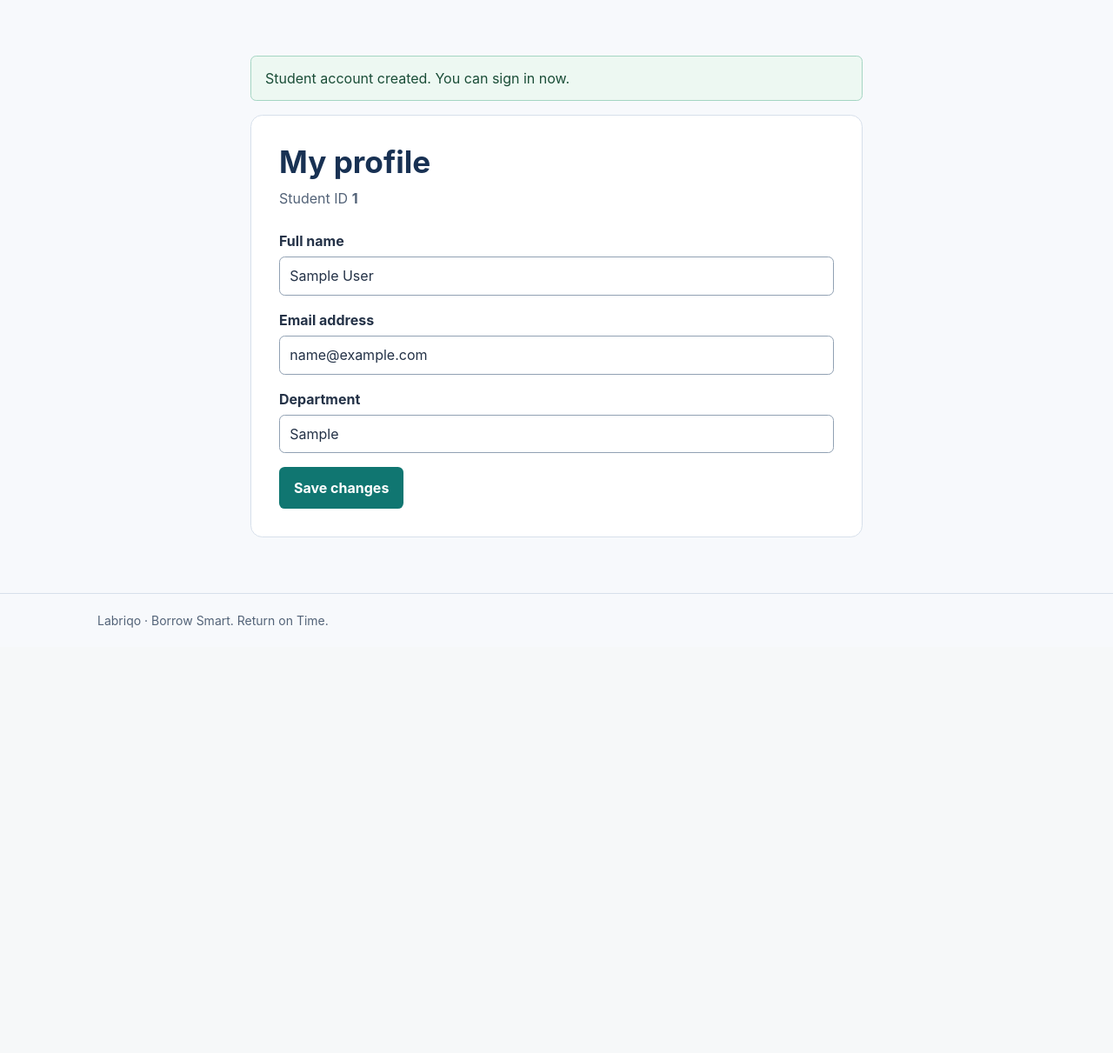
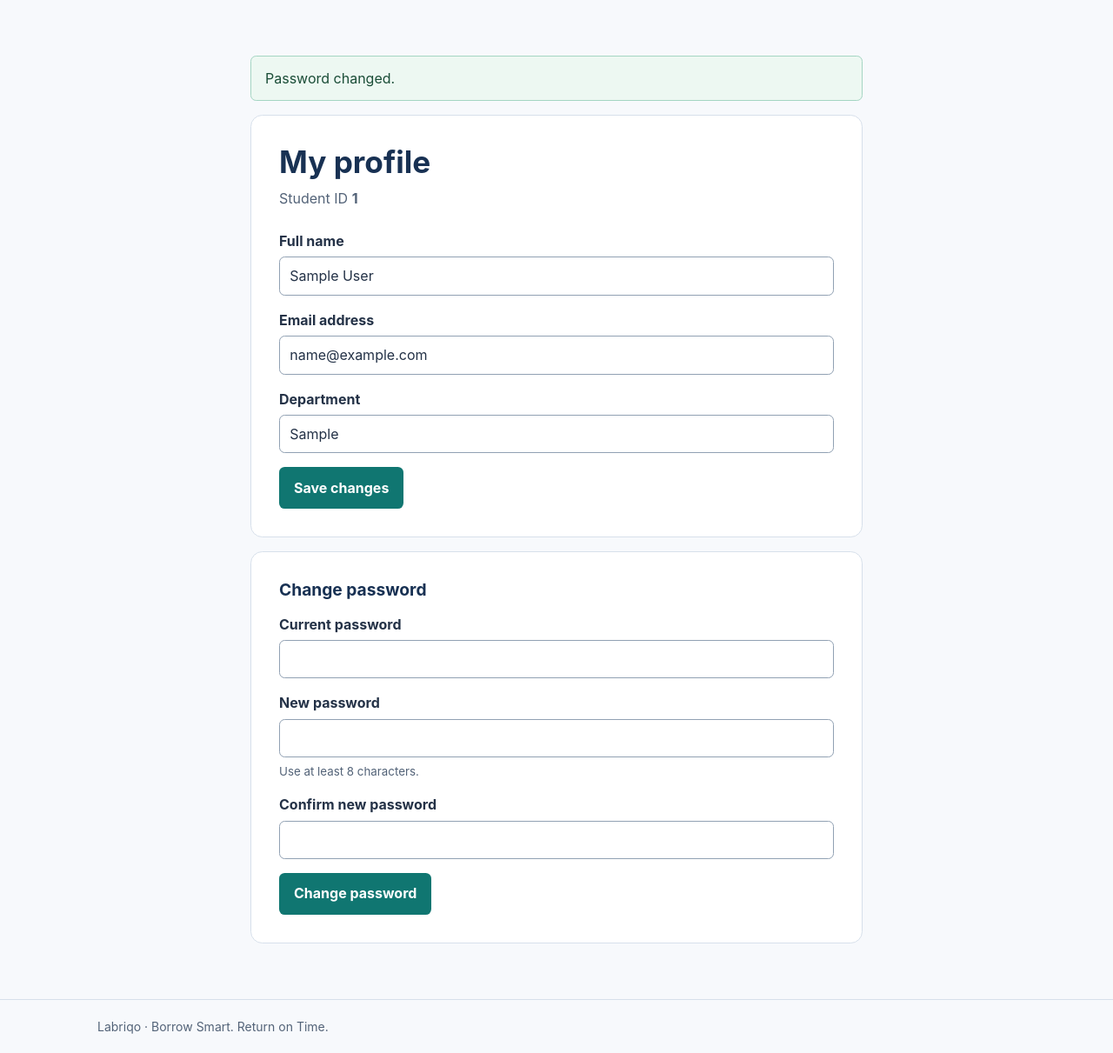
Before and after one commit to vishnu-tharan/Labriqo, a PHP site: page /student/profile.php in a window 1280 px wide. Shown: the part 65-1276 px from the top of the page at 87% size. Before the commit the page ends 787 px from the top, so only its background shows below. Run offline with PHP 8.4, Linux system fonts and the light colour scheme; the visitor is signed in with stand-in values (Sample User, id 1); tables that the repository leaves empty hold one stand-in row (values such as "Sample post").

Commit message:
Add password change

```diff
--- a/includes/auth.php
+++ b/includes/auth.php
@@ -139,3 +139,40 @@ function profileErrors(string $name, string $email, string $department): array
 
     return $errors;
 }
+
+
+function changePassword(int $userId, string $currentPassword, string $newPassword, string $confirmation): array
+{
+    if (!mb_check_encoding($newPassword, 'UTF-8') || mb_strlen($newPassword, 'UTF-8') < 8
+        || strlen($newPassword) > 72 || str_contains($newPassword, "\0")) {
+        return ['Use a new password with at least 8 characters and at most 72 bytes.'];
+    }
+
+    if ($newPassword !== $confirmation) {
+        return ['The new passwords do not match.'];
+    }
+
+    $statement = db()->prepare('SELECT password FROM users WHERE id = ?');
+    $statement->execute([$userId]);
+    $storedHash = $statement->fetchColumn();
+
+    if ($storedHash === false || strlen($currentPassword) > 72 || str_contains($currentPassword, "\0")
+        || !password_verify($currentPassword, $storedHash)) {
+        return ['Your current password is incorrect.'];
+    }
+
+    // Match the old hash as well so another password change cannot be overwritten.
+    $update = db()->prepare('UPDATE users SET password = ? WHERE id = ? AND BINARY password = ?');
+    $update->execute([password_hash($newPassword, PASSWORD_DEFAULT), $userId, $storedHash]);
+
+    if ($update->rowCount() !== 1) {
+        return ['Your password changed in another session. Enter your current password and try again.'];
+    }
+
+    if (!session_regenerate_id(true)) {
+        throw new RuntimeException('Unable to renew the Labriqo session.');
+    }
+    unset($_SESSION['csrf_token']);
+
+    return [];
+}
--- a/includes/footer.php
+++ b/includes/footer.php
@@ -1,3 +1,29 @@
+<?php if (!empty($showPasswordForm)): ?>
+    <section class="panel form-panel request-panel" aria-labelledby="password-title">
+        <h2 id="password-title">Change password</h2>
+        <form method="post" class="form-stack">
+            <input type="hidden" name="csrf_token" value="<?= escape(csrfToken()) ?>">
+            <input type="hidden" name="action" value="change_password">
+            <div class="field">
+                <label for="current-password">Current password</label>
+                <input id="current-password" name="current_password" type="password"
+                       autocomplete="current-password" required>
+            </div>
+            <div class="field">
+                <label for="new-password">New password</label>
+                <input id="new-password" name="new_password" type="password"
+                       autocomplete="new-password" minlength="8" aria-describedby="new-password-hint" required>
+                <small id="new-password-hint">Use at least 8 characters.</small>
+            </div>
+            <div class="field">
+                <label for="confirm-password">Confirm new password</label>
+                <input id="confirm-password" name="confirm_password" type="password"
+                       autocomplete="new-password" required>
+            </div>
+            <button class="button" type="submit">Change password</button>
+        </form>
+    </section>
+<?php endif; ?>
 </main>
 <footer class="site-footer">
     <div class="container">Labriqo · Borrow Smart. Return on Time.</div>
--- a/student/profile.php
+++ b/student/profile.php
@@ -8,7 +8,19 @@ $email = $user['email'];
 $department = $user['department'];
 $errors = [];
 
-if ($_SERVER['REQUEST_METHOD'] === 'POST') {
+if ($_SERVER['REQUEST_METHOD'] === 'POST' && formValue('action') === 'change_password') {
+    checkCsrf();
+    $errors = changePassword(
+        $user['id'], formValue('current_password'), formValue('new_password'), formValue('confirm_password')
+    );
+
+    if ($errors === []) {
+        $_SESSION['notice'] = 'Password changed.';
+        redirect('profile.php');
+    }
+}
+
+if ($_SERVER['REQUEST_METHOD'] === 'POST' && formValue('action') !== 'change_password') {
     checkCsrf();
 
     $name = trim(formValue('name'));
@@ -35,6 +47,7 @@ if ($_SERVER['REQUEST_METHOD'] === 'POST') {
 
 $basePath = '../';
 $pageTitle = 'My profile';
+$showPasswordForm = true;
 require __DIR__ . '/../includes/header.php';
 ?>
 <section class="panel form-panel" aria-labelledby="page-title">
```
Also changed, not shown: staff/dashboard.php (+20 -0 lines), README.md.
